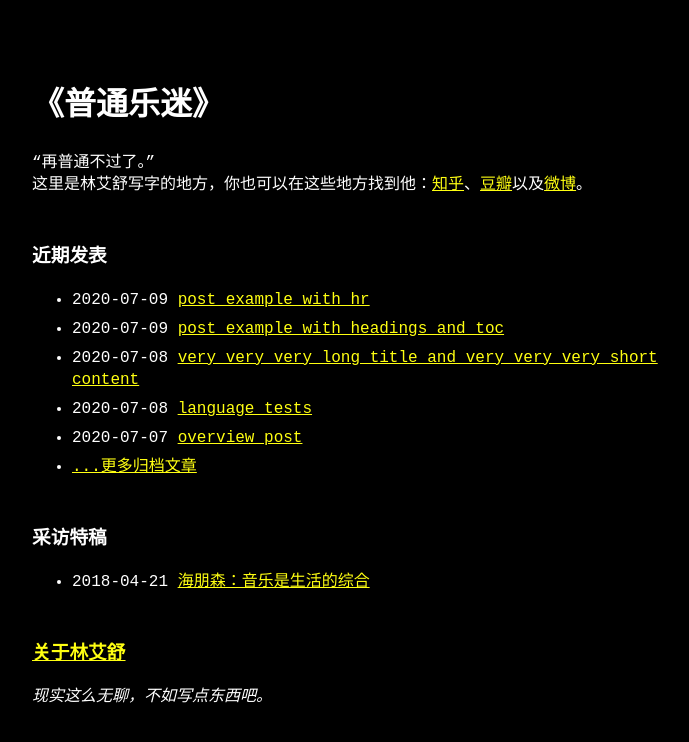
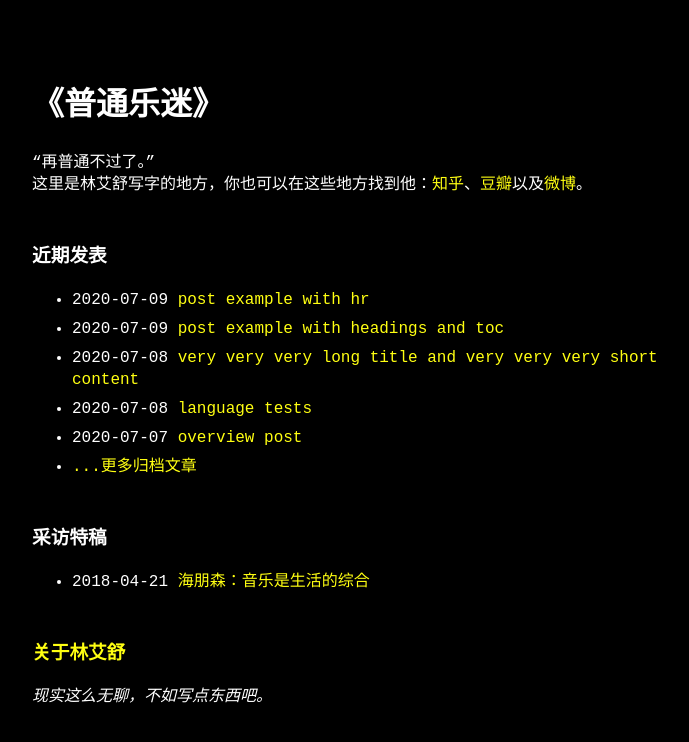
Before and after one commit to salingerlin/salingerlin.github.io, a Jekyll site: the page built from index.md, in a window 1280 px wide. Shown: the top 742 px of the page, without its empty margins (288-977 px from the left). Built offline with Jekyll 4.4.1, drawn with Linux system fonts in a browser that asks for light colours.

Commit message:
Update head.html

```diff
--- a/_includes/head.html
+++ b/_includes/head.html
@@ -2,6 +2,7 @@
   <meta charset="utf-8" />
   <meta http-equiv="X-UA-Compatible" content="IE=edge" />
   <meta name="viewport" content="width=device-width, initial-scale=1" />
+  <style>a{TEXT-DECORATION:none}</style> <!-- 去掉超链接下划线 -->
 
   <title>
     {%- if page.title -%}
```
